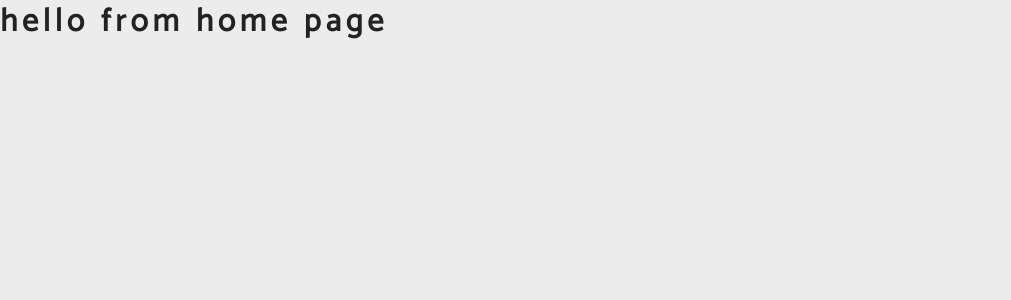
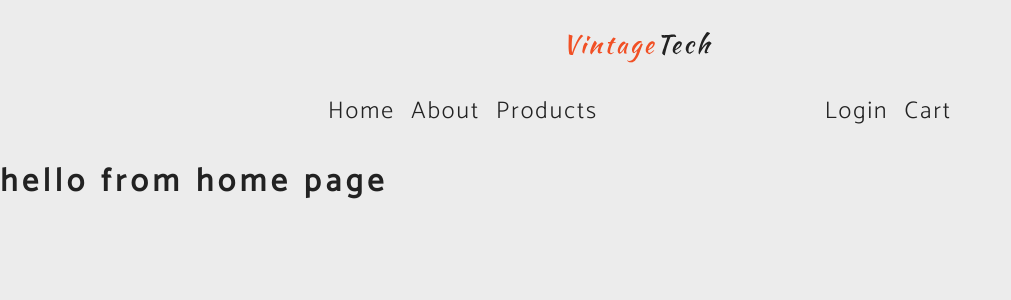
Before and after one commit to jonytalukdar/vintage-store, a React (Create React App) app: page / in a window 1280 px wide. Shown: the top 300 px of the page, without its empty margins (0-1011 px from the left). Built offline with nearby package versions, Linux system fonts and the light colour scheme.

Commit message:
completed header page

```diff
--- a/src/App.js
+++ b/src/App.js
@@ -11,10 +11,12 @@ import Login from './pages/Login';
 import Products from './pages/Products';
 import ProductsDetails from './pages/ProductDetails';
 
+import Header from './components/Header';
 //component
 const App = () => {
   return (
     <>
+      <Header />
       <Switch>
         <Route exact path="/" component={Home} />
         <Route path="/about" component={About} />
--- a/src/components/Header.js
+++ b/src/components/Header.js
@@ -1,5 +1,36 @@
-import React from "react";
+import React from 'react';
+import { Link } from 'react-router-dom';
+import logo from '../assets/logo.svg';
 
-export default function Header() {
-  return <h1>hello from header</h1>;
-}
+const Header = () => {
+  return (
+    <header className="header">
+      <img className="logo" src={logo} alt="Vintage Tech" />
+      <nav>
+        <ul>
+          <div>
+            <li>
+              <Link to="/">Home</Link>
+            </li>
+            <li>
+              <Link to="/about">About</Link>
+            </li>
+            <li>
+              <Link to="/products">Products</Link>
+            </li>
+          </div>
+          <div>
+            <li>
+              <Link to="/login">Login</Link>
+            </li>
+            <li>
+              <Link to="/cart">Cart</Link>
+            </li>
+          </div>
+        </ul>
+      </nav>
+    </header>
+  );
+};
+
+export default Header;
--- a/src/pages/ProductDetails.js
+++ b/src/pages/ProductDetails.js
@@ -1,5 +1,13 @@
-import React from "react";
+import React from 'react';
+import { useParams } from 'react-router';
 
-export default function ProductDetails() {
-  return <h1>hello from product details page</h1>;
-}
+const ProductDetails = () => {
+  const { id } = useParams();
+  return (
+    <div>
+      <h1>{id}</h1>
+    </div>
+  );
+};
+
+export default ProductDetails;
```
